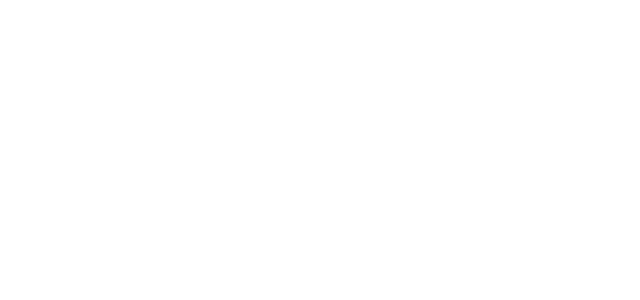
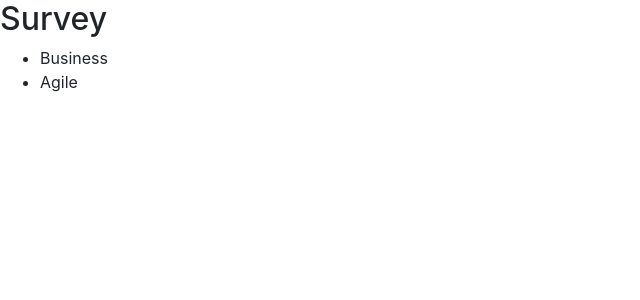
Before and after one commit to rauldevilla/tech-rx-devops, a React (Create React App) app: page /survey/1 in a window 1280 px wide. Shown: the top 300 px of the page, without its empty margins (0-640 px from the left). Built offline with nearby package versions, Linux system fonts and the light colour scheme.

Commit message:
Start dynamic survey

```diff
--- a/src/components/Login.js
+++ b/src/components/Login.js
@@ -84,8 +84,8 @@
                             <Form.Label>What is your role in the organization?</Form.Label>
                             <Form.Control id="role" required onChange={this.handleOnChange} as="select">
                                 <option>-- Select --</option>
-                                {ORGANIZATION_ROLES.map((e, key) => {
-                                    return <option key={key}>{e.name}</option>;
+                                {ORGANIZATION_ROLES.map((rol, key) => {
+                                    return <option key={key}>{rol.name}</option>;
                                 })}
                                 <option>Other</option>
                             </Form.Control>
--- a/src/components/Survey.js
+++ b/src/components/Survey.js
@@ -1,6 +1,8 @@
 import React, { Component } from 'react';
 import Unauthorized from './Unauthorized';
 import Spinner from 'react-bootstrap/Spinner';
+
+import { getSurveyQuestions } from '../functions/Functions';
 
 class Survey extends Component {
 
@@ -20,6 +22,30 @@
         return this.state.surveyQuestions.length === 0;
     }
 
+    componentDidMount = () => {
+        getSurveyQuestions(this.state.surveyId,
+        (questions) => {
+            this.setState({surveyQuestions: questions});
+        },
+        (error) => {
+            console.error(error);
+        })
+    }
+
+    showSurveyQuestions = () => {
+        if (this.state.surveyQuestions.length === 0) {
+            return (<div>There's no questions</div>);
+        } else {
+            return (
+                <ul>
+                    {this.state.surveyQuestions.map((section, key) => {
+                        return(<li key={key}>{section.name}</li>);
+                    })}
+                </ul>
+            );
+        }
+    }
+
     render() {
         if (this.isValidSurveyId()) {
             if (this.isLoadingQuestions()) {
@@ -31,7 +57,8 @@
             } else {
                 return (
                     <div>
-                        Survey {this.state.surveyId}
+                        <h2>Survey</h2>
+                        {this.showSurveyQuestions()}
                     </div>
                 )
             }
--- a/src/functions/Constants.js
+++ b/src/functions/Constants.js
@@ -19,13 +19,13 @@
 
 export const SURVEY_QUESTIONS = [
     {
-        "section-name": "Business",
+        "name": "Business",
         "questions": [
             {
                 "id": "001",
                 "text": "Las áreas de negocio relacionadas con el producto de software son cercanas al equipo de implementación y suelen estár disponibles solucionar de dudas e inquietudes",
-                "answer-type": "single",
-                "answer-options": [
+                "type": "single",
+                "options": [
                     {
                         "value": 1,
                         "text": "No nos comportamos así"
@@ -51,8 +51,8 @@
             {
                 "id": "002",
                 "text": "Dentro de los proyectos de desarrollo de software, las áreas de negocio son representadas por personas con poder de decisión con respecto al producto y/o el proyecto con un grado adecuado de autonomía para no ser cuello de botella.",
-                "answer-type": "single",
-                "answer-options": [
+                "type": "single",
+                "options": [
                     {
                         "value": 1,
                         "text": "No nos comportamos así"
@@ -77,13 +77,13 @@
             }        ]
     },
     {
-        "section-name": "Agile",
+        "name": "Agile",
         "questions": [
             {
                 "id": "003",
                 "text": "Cuando es necesario tomar decisiones que implican la colaboración entre diferentes áreas de la organización, dichas decisiones se toman en corto tiempo privilegiando los objetivos de la organización sobre las particularidades de cada área (Objetivos, Indicadores, Pocisiones de poder, otros)",
-                "answer-type": "single",
-                "answer-options": [
+                "type": "single",
+                "options": [
                     {
                         "value": 1,
                         "text": "No nos comportamos así"
--- a/src/functions/Functions.js
+++ b/src/functions/Functions.js
@@ -1,3 +1,4 @@
+import { SURVEY_QUESTIONS } from './Constants';
 
 export const saveLoginInformation = (loginInformation, onSuccess, onError) => {
 
@@ -24,10 +25,15 @@
     }
 };
 
+const delay = (mls) => {
+    setTimeout(() => { console.log("Delay of " + mls + " done.") }, mls);
+}
+
 export const getSurveyQuestions = (surveyId, onSuccess, onError) => {
     //fetch("http://.....")
     //.then((response) => {
-        onSuccess(surveyId);
+        delay(3000);
+        onSuccess(SURVEY_QUESTIONS);
     //}).error((error) => {
     //    onError(error);
     //});
```
